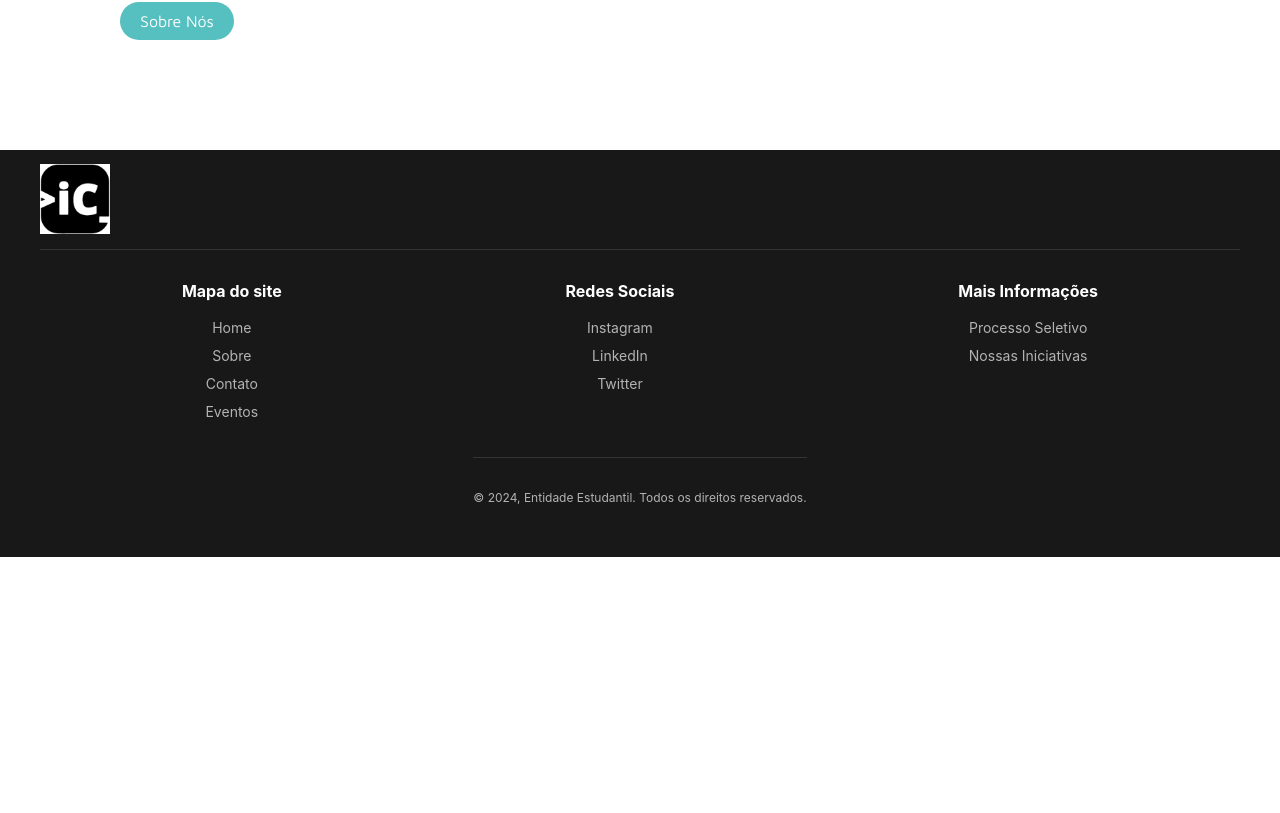
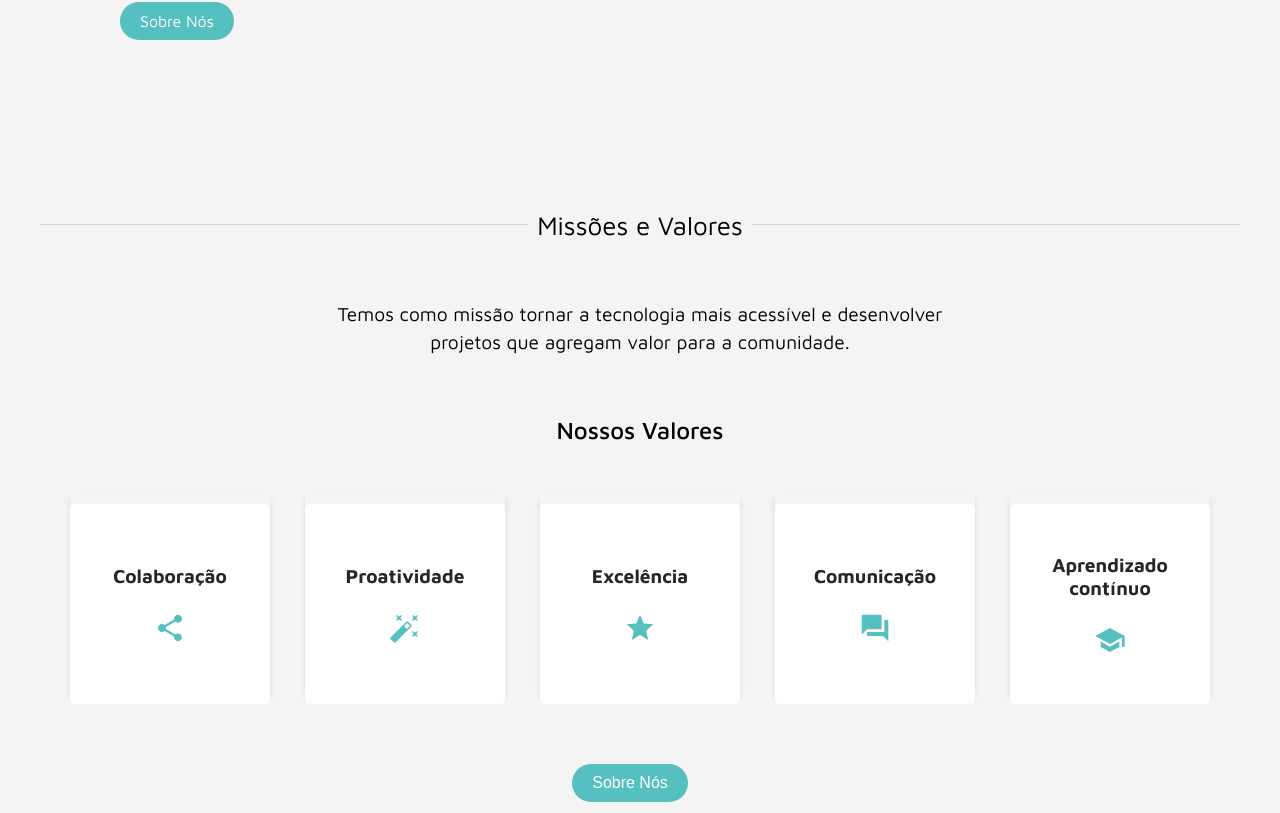
Before and after one commit to henriquetg1/ic-grupo-3-sprint-1-home-page, a React (Create React App) app in the folder home-page/: page / in a window 1280 px wide. Shown: the part 1247-2060 px from the top of the page. Before the commit the page ends 1804 px from the top, so only its background shows below. Built offline with nearby package versions, Linux system fonts and the light colour scheme.

Commit message:
feat: Parte dos Valores e Missao feito style: Cor do background mudada

```diff
--- a/home-page/package.json
+++ b/home-page/package.json
@@ -5,6 +5,7 @@
   "dependencies": {
     "@emotion/react": "^11.13.3",
     "@emotion/styled": "^11.13.0",
+    "@mui/icons-material": "^6.1.4",
     "@mui/material": "^6.1.4",
     "@testing-library/jest-dom": "^5.17.0",
     "@testing-library/react": "^13.4.0",
--- a/home-page/src/App.js
+++ b/home-page/src/App.js
@@ -3,6 +3,7 @@ import Header from './components/Header';
 import Cultura from './components/Cultura';
 import PalavraImpacto from './components/PalavraImpacto';
 import Footer from './components/Footer.js';
+import Valores from './components/Valores';
 
 function App() {
   return (
@@ -14,6 +15,9 @@ function App() {
       <section className="cultura">
         <Cultura />
       </section>
+      <section className="valores">
+        <Valores />
+      </section>
       <Footer />
     </div>
   );
--- a/home-page/src/components/Header.js
+++ b/home-page/src/components/Header.js
@@ -4,26 +4,23 @@ import '../styles/Header.css';
 
 const Header = () => {
   const [activeLink, setActiveLink] = useState('Home');
-  const headerRef = useRef(null);
-  const gradientRef = useRef(null);
+  const [isScrollingUp, setIsScrollingUp] = useState(true);
+  const prevScrollPos = useRef(window.pageYOffset);
 
+  // Detect scroll direction for the nav bar
   useEffect(() => {
-    const header = headerRef.current;
-    const gradient = gradientRef.current;
+    const handleScroll = () => {
+      const currentScrollPos = window.pageYOffset;
+      const isScrolledUp = prevScrollPos.current > currentScrollPos;
 
-    const handleMouseMove = (e) => {
-      const { clientX, clientY } = e;
-      const { offsetLeft, offsetTop } = header;
-      const x = clientX - offsetLeft;
-      const y = clientY - offsetTop;
-      gradient.style.setProperty('--x', `${x}px`);
-      gradient.style.setProperty('--y', `${y}px`);
+      setIsScrollingUp(isScrolledUp);
+      prevScrollPos.current = currentScrollPos;
     };
 
-    header.addEventListener('mousemove', handleMouseMove);
+    window.addEventListener('scroll', handleScroll);
 
     return () => {
-      header.removeEventListener('mousemove', handleMouseMove);
+      window.removeEventListener('scroll', handleScroll);
     };
   }, []);
 
@@ -32,9 +29,9 @@ const Header = () => {
   };
 
   return (
-    <header className="header" ref={headerRef}>
+    <header className="header">
       <img src={logo} alt="InsperCoding" className="logo" />
-      <nav className="nav">
+      <nav className={`nav ${isScrollingUp ? 'visible' : 'hidden'}`}>
         <ul className="nav-list">
           <li><a href="#" className={activeLink === 'Home' ? 'active' : ''} onClick={() => handleNavClick('Home')}>Home</a></li>
           <li><a href="#" className={activeLink === 'Serviços' ? 'active' : ''} onClick={() => handleNavClick('Serviços')}>Serviços</a></li>
@@ -44,7 +41,7 @@ const Header = () => {
         </ul>
       </nav>
       <div className="header-hover-effect">
-        <div className="header-hover-effect-gradient" ref={gradientRef}></div>
+        <div className="header-hover-effect-gradient"></div>
       </div>
     </header>
   );
--- /dev/null
+++ b/home-page/src/components/Valores.js
@@ -0,0 +1,66 @@
+import React, { useState } from 'react';
+import Divider from '@mui/material/Divider';
+import '../styles/Valores.css';
+import StarIcon from '@mui/icons-material/Star';
+import ShareIcon from '@mui/icons-material/Share';
+import AutoFixHighIcon from '@mui/icons-material/AutoFixHigh';
+import ForumIcon from '@mui/icons-material/Forum';
+import SchoolIcon from '@mui/icons-material/School';
+
+function Valores() {
+    const valores = [
+      { title: 'Colaboração', text: 'Trabalhar em equipe para alcançar objetivos comuns.', icon: <ShareIcon /> },
+      { title: 'Proatividade', text: 'Tomar a iniciativa de resolver problemas e agir rapidamente.', icon: <AutoFixHighIcon /> },
+      { title: 'Excelência', text: 'Buscar a perfeição e oferecer sempre o melhor.', icon: <StarIcon /> },
+      { title: 'Comunicação', text: 'Garantir clareza e transparência em todas as interações.', icon: <ForumIcon /> },
+      { title: 'Aprendizado contínuo', text: 'Evoluir constantemente por meio de novas experiências.', icon: <SchoolIcon /> }
+    ];
+
+    const [flipped, setFlipped] = useState(Array(valores.length).fill(false));
+
+    const handleFlip = (index) => {
+      const newFlipped = [...flipped];
+      newFlipped[index] = !newFlipped[index];
+      setFlipped(newFlipped);
+    };
+
+    return (
+      <section className="valores-section">
+        <Divider textAlign="center" style={{ margin: '40px 0', fontSize: '26px' }}>
+          Missões e Valores
+        </Divider>
+        <div className="valores-content">
+          <div className="valores-text">
+            <p className="missao-text">
+              Temos como missão tornar a tecnologia mais acessível e desenvolver projetos que agregam valor para a comunidade.
+            </p>
+          </div>
+        </div>
+        <div className="valores-blabla">
+          <h2>Nossos Valores</h2>
+          <div className="valores-cards">
+            {valores.map((valor, index) => (
+              <div
+                key={index}
+                className={`valor-card ${flipped[index] ? 'flipped' : ''}`}
+                onClick={() => handleFlip(index)}
+              >
+                <div className="card-front">
+                  <h3>{valor.title}</h3>
+                  <div className="icon-wrapper">{valor.icon}</div>
+                </div>
+                <div className="card-back">
+                  <p>{valor.text}</p>
+                </div>
+              </div>
+            ))}
+          </div>
+        </div>
+        <button className="botao-sobre-nos2">
+          Sobre Nós
+        </button>
+      </section>
+    );
+  }
+
+export default Valores;
--- a/home-page/src/styles/App.css
+++ b/home-page/src/styles/App.css
@@ -1,6 +1,7 @@
 /* General App Styling */
 .App {
   text-align: center;
+  background-color: #f4f4f4;
 }
 
 /* Ensure the entire App has some padding */
--- a/home-page/src/styles/Header.css
+++ b/home-page/src/styles/Header.css
@@ -9,7 +9,7 @@
   padding: 0.5rem 2rem;
   height: 120px;
   position: relative;
-  background-color: #ffffff;
+  background-color: #f4f4f4;
   overflow: hidden;
   font-family: 'Maven Pro', sans-serif;
 
@@ -26,7 +26,7 @@
 /* Navigation Styles */
 .nav {
   background-color: rgba(255, 255, 255, 0.8);
-  padding: 0.6rem 2rem;
+  padding: 0.3rem 1rem;
   border-radius: 20px;
   height: 30px;
   display: flex;
@@ -60,28 +60,28 @@
   color: #333;
   font-weight: 500;
   padding: 0.3rem 0.8rem;
-  border-radius: 20px;
+  border-radius: 15px;
   transition: background-color 0.3s ease, color 0.3s ease;
   font-family: 'Maven Pro', sans-serif;
-  font-size: 1.2rem;
+  font-size: 0.9rem;
 }
 
 /* Hover styles */
 .nav-list li a:hover,
 .nav-list li a:focus {
-  background-color: #61dbdb42;
+  background-color: #e0e0e0;
   color: #000;
 }
 
 /* Active Link Styles */
 .nav-list li a.active {
-  background-color: #56bfbf;
+  background-color: #48a8a8;
   color: #fff;
 }
 
 .nav-list li a.active:hover,
 .nav-list li a.active:focus {
-  background-color: #56bfbf;
+  background-color: #48a8a8;
   color: #fff;
 }
 
--- /dev/null
+++ b/home-page/src/styles/Valores.css
@@ -0,0 +1,221 @@
+.valores-section {
+    text-align: center;
+    margin: 30px 0;
+    padding: 20px;
+    max-width: 1200px;
+    margin-left: auto;
+    margin-right: auto;
+    position: relative;
+    font-family: 'Maven Pro', sans-serif;
+}
+
+.valores-blabla h2 {
+    font-weight: 500;
+    font-family: 'Maven Pro', sans-serif;
+  }
+
+.valores-content {
+    display: flex;
+    justify-content: center;
+    align-items: center;
+    margin-bottom: 40px;
+    margin-left: 50px;
+}
+
+.valores-text {
+    max-width: 700px;
+    text-align: center;
+}
+
+.missao-text {
+    font-size: 1.2rem;
+    line-height: 1.5;
+    color: #000000;
+    margin-top: 20px;
+    margin-left: 10px;
+    width: 90%; /* Controla o width para ajustar a frase em duas linhas */
+}
+
+.botao-sobre-nos2 {
+    padding: 10px 20px;
+    background-color: #56bfbf;
+    color: white;
+    border: none;
+    border-radius: 20px;
+    cursor: pointer;
+    font-size: 1rem;
+    margin-top: 60px;
+    margin-left: -20px;
+    margin-bottom: 60px;
+}
+
+.botao-sobre-nos2:hover {
+    background-color: #48a8a8;
+}
+
+/* Estilos dos cards de valores */
+.valores-cards {
+    display: flex;
+    justify-content: center;
+    flex-wrap: wrap;
+    gap: 20px;
+    margin-top: 40px;
+}
+
+.valor-card {
+    box-shadow : 0 4px 6px rgba(0, 0, 0, 0.1);
+    width: 180px; /* Tamanho ajustado para ficar mais próximo da imagem anexada */
+    height: 180px;
+    perspective: 1000px;
+    cursor: pointer;
+    position: relative;
+    transition: transform 0.3s ease-in-out;
+}
+
+.valor-card:hover {
+    transform: translateY(-10px); /* Efeito de elevação no hover */
+}
+
+.valor-card .card-front,
+.valor-card .card-back {
+    width: 100%;
+    height: 100%;
+    background-color: #ffffff;
+    color: rgb(39, 38, 38);
+    display: flex;
+    justify-content: center;
+    align-items: center;
+    border-radius: 5px;
+    backface-visibility: hidden;
+    position: absolute;
+    transition: transform 0.6s, background-color 0.3s;
+    font-family: 'Maven Pro', sans-serif;
+}
+
+.valor-card:hover .card-front,
+.valor-card:hover .card-back {
+    background-color: #d4d2d2; /* Cor mais escura no hover */
+}
+
+.valor-card .card-front {
+    transform: rotateY(0deg);
+}
+
+.valor-card .card-back {
+    transform: rotateY(180deg);
+}
+
+.valor-card.flipped .card-front {
+    transform: rotateY(-180deg);
+}
+
+.valor-card.flipped .card-back {
+    transform: rotateY(0deg);
+}
+
+.card-front h3 {
+    font-size: 1.2rem;
+    margin: 0 0 15px 0;
+    text-align: center;
+}
+
+.valor-card .card-front {
+    flex-direction: column;
+    justify-content: center;
+    align-items: center;
+    padding: 15px;
+}
+
+.card-back p {
+    font-size: 1rem;
+    padding: 10px;
+    text-align: center;
+}
+
+.valor-card div {
+    margin-top: 10px;
+}
+
+.valores-cards {
+    display: flex;
+    justify-content: center;
+    flex-wrap: wrap;
+    gap: 20px; /* Isso manterá o espaçamento entre os cards */
+    margin-top: 40px;
+}
+
+.valor-card {
+    box-shadow: 0 4px 6px rgba(0, 0, 0, 0.1);
+    width: 180px;
+    height: 180px;
+    perspective: 1000px;
+    cursor: pointer;
+    position: relative;
+    transition: transform 0.3s ease-in-out;
+    margin: 10px; /* Adiciona margem ao redor de cada card */
+}
+
+/* ... (mantenha o CSS anterior) ... */
+
+.valores-cards {
+    display: flex;
+    justify-content: center;
+    flex-wrap: wrap;
+    gap: 15px; /* Aumentado o espaçamento entre os cards */
+    margin-top: 40px;
+}
+
+.valor-card {
+    box-shadow: 0 4px 6px rgba(0, 0, 0, 0.1);
+    width: 200px; /* Aumentado ligeiramente */
+    height: 200px; /* Aumentado ligeiramente */
+    perspective: 1000px;
+    cursor: pointer;
+    position: relative;
+    transition: transform 0.3s ease-in-out;
+}
+
+.valor-card .card-front,
+.valor-card .card-back {
+    width: 100%;
+    height: 100%;
+    background-color: #ffffff;
+    color: rgb(39, 38, 38);
+    display: flex;
+    flex-direction: column;
+    justify-content: center;
+    align-items: center;
+    border-radius: 5px;
+    backface-visibility: hidden;
+    position: absolute;
+    transition: transform 0.6s, background-color 0.3s;
+    font-family: 'Maven Pro', sans-serif;
+    padding: 20px; /* Aumentado o padding interno */
+    box-sizing: border-box; /* Garante que o padding não afete o tamanho total */
+}
+
+.card-front h3 {
+    font-size: 1.2rem;
+    margin: 0 0 15px 0;
+    text-align: center;
+}
+
+.icon-wrapper {
+    display: flex;
+    justify-content: center;
+    align-items: center;
+    margin-top: 15px; /* Aumentado a margem superior */
+}
+
+.valor-card svg {
+    font-size: 2rem; /* Aumentado ligeiramente o tamanho do ícone */
+    color: #56bfbf;
+}
+
+.card-back p {
+    font-size: 0.9rem; /* Ajustado para caber melhor no card */
+    text-align: center;
+    margin: 0;
+}
+
+/* ... (mantenha o resto do CSS) ... */
```
Also changed, not shown: 1 other file (tests, documents, lock files or other folders).
